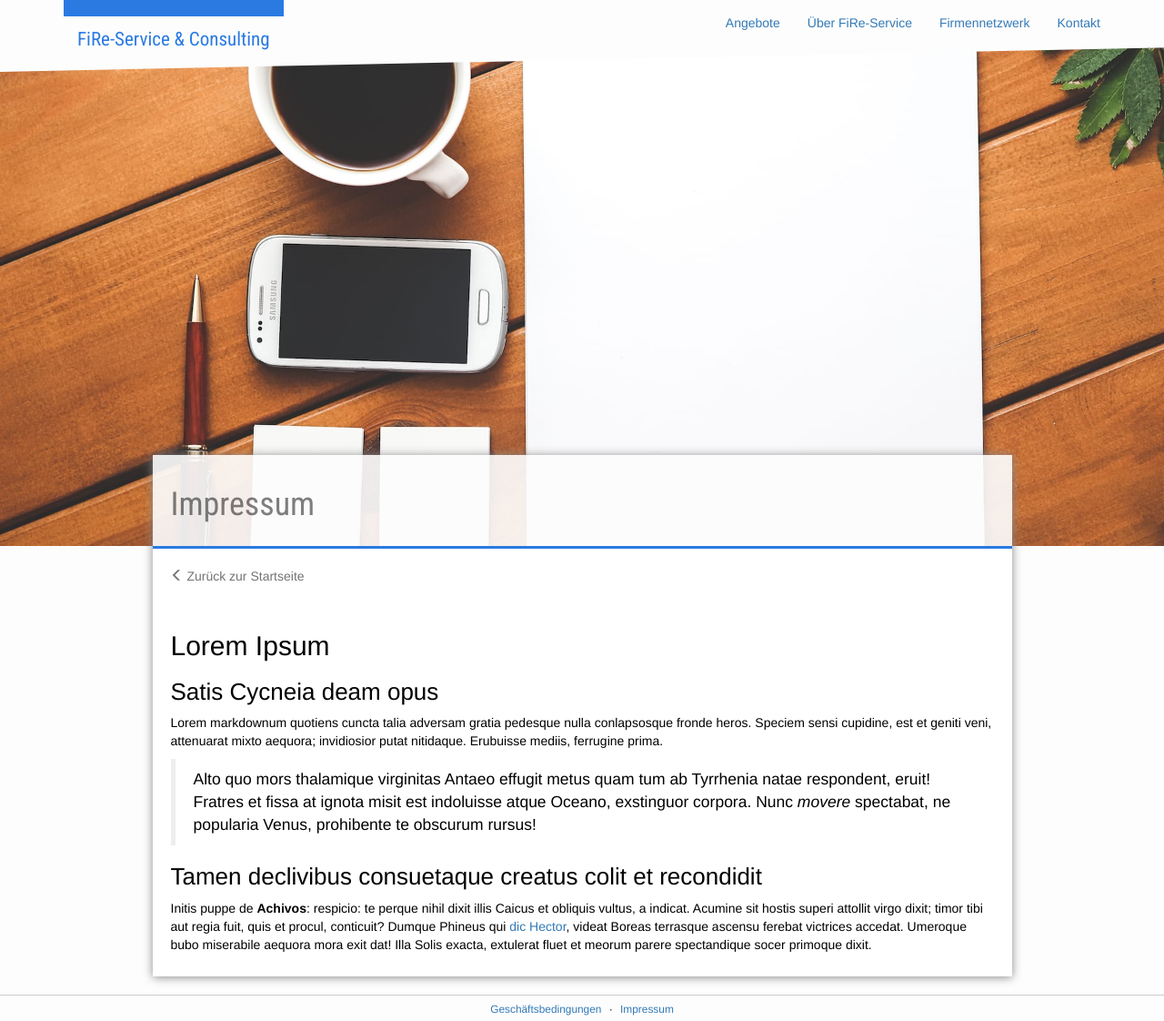
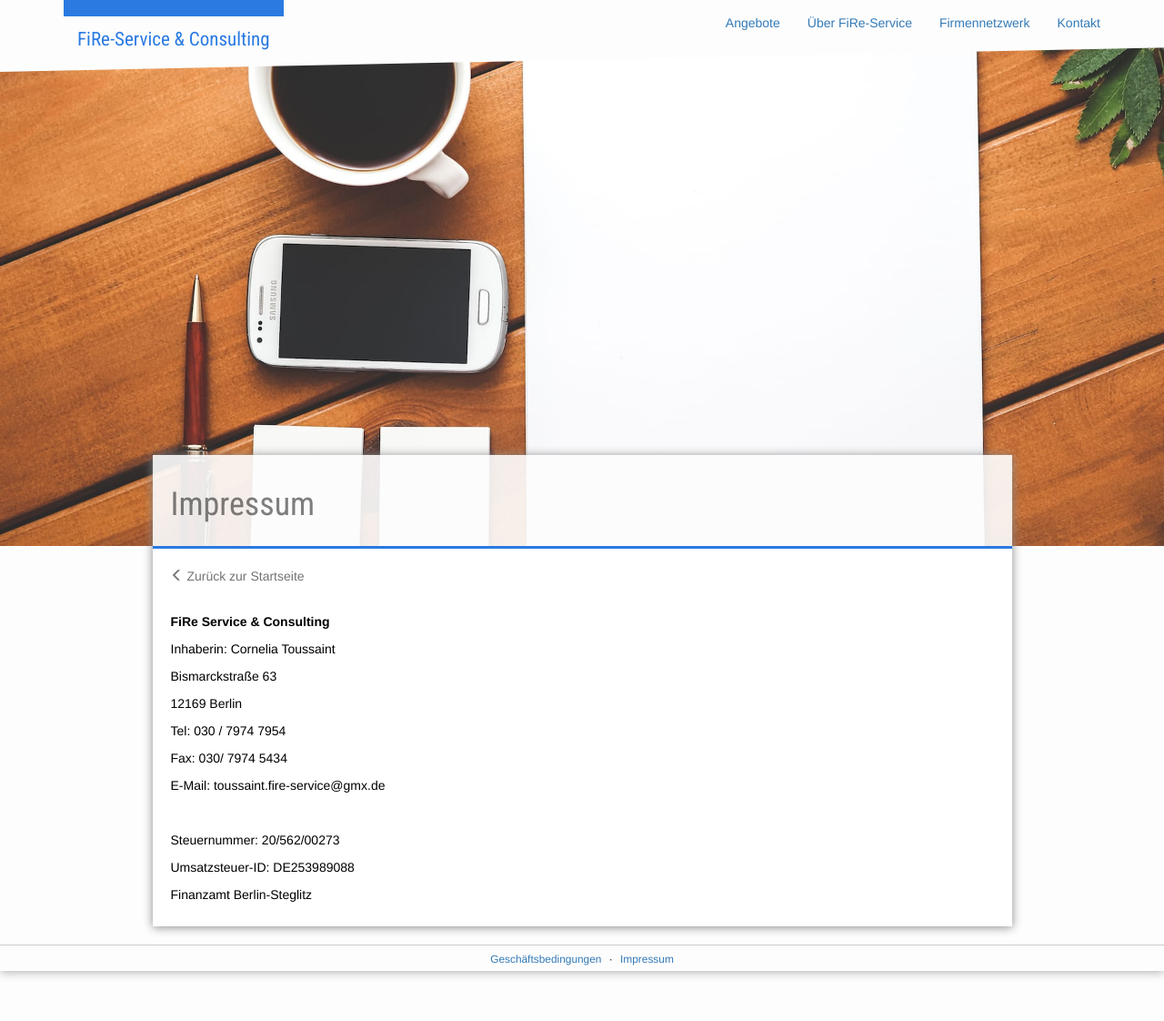
Before and after one commit to samlawski/fire-service, a Jekyll site: the page built from impressum.md, in a window 1280 px wide and 1122 px high. Shown: the whole window at 91% size. Built offline with Jekyll 4.4.1, drawn with Linux system fonts in a browser that asks for light colours.

Commit message:
Updated '/impressum.md' via CloudCannon

```diff
--- a/impressum.md
+++ b/impressum.md
@@ -1,30 +1,29 @@
 ---
 layout: page
 permalink: /impressum/
-header_image_path: "/assets/images/business-1.jpg"
+header_image_path: /assets/images/business-1.jpg
 title: Impressum
 ---
 
-# Lorem Ipsum
 
-## Satis Cycneia deam opus
+**FiRe Service & Consulting**
 
-Lorem markdownum quotiens cuncta talia adversam gratia pedesque nulla
-conlapsosque fronde heros. Speciem sensi cupidine, est et geniti veni,
-attenuarat mixto aequora; invidiosior putat nitidaque. Erubuisse mediis,
-ferrugine prima.
+Inhaberin: Cornelia Toussaint
 
-> Alto quo mors thalamique virginitas Antaeo effugit metus quam tum ab Tyrrhenia
-> natae respondent, eruit! Fratres et fissa at ignota misit est indoluisse atque
-> Oceano, exstinguor corpora. Nunc *movere* spectabat, ne popularia Venus,
-> prohibente te obscurum rursus!
+Bismarckstra&szlig;e 63
 
-## Tamen declivibus consuetaque creatus colit et recondidit
+12169 Berlin
 
-Initis puppe de **Achivos**: respicio: te perque nihil dixit illis Caicus et
-obliquis vultus, a indicat. Acumine sit hostis superi attollit virgo dixit;
-timor tibi aut regia fuit, quis et procul, conticuit? Dumque Phineus qui [dic
-Hector](http://excutit.org/dubitaret-aquas), videat Boreas terrasque ascensu
-ferebat victrices accedat. Umeroque bubo miserabile aequora mora exit dat! Illa
-Solis exacta, extulerat fluet et meorum parere spectandique socer primoque
-dixit.
+Tel: 030 / 7974 7954
+
+Fax: 030/ 7974 5434
+
+E-Mail: toussaint.fire-service@gmx.de
+
+&nbsp;
+
+Steuernummer: 20/562/00273
+
+Umsatzsteuer-ID: DE253989088
+
+Finanzamt Berlin-Steglitz
```
